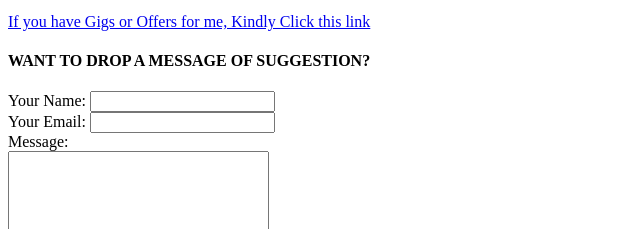
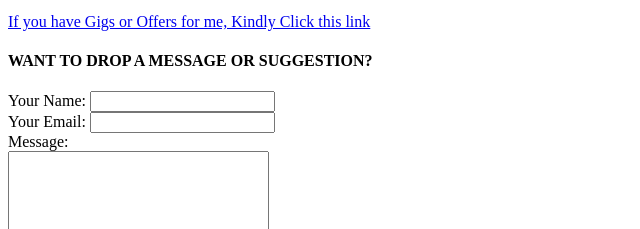
Before and after one commit to tmlxfx/personal-cv, a plain HTML site: page contact-me.html in a window 1280 px wide. Shown: the part 170-399 px from the top of the page, 0-640 px from the left. Drawn offline with Linux system fonts and the light colour scheme.

Commit message:
Update contact-me.html

```diff
--- a/contact-me.html
+++ b/contact-me.html
@@ -41,7 +41,7 @@
         >If you have Gigs or Offers for me, Kindly Click this link</a
       >
     </p>
-    <h4>WANT TO DROP A MESSAGE OF SUGGESTION?</h4>
+    <h4>WANT TO DROP A MESSAGE OR SUGGESTION?</h4>
     <form
       action="mailto:onyekachihector@gmail.com"
       method="post"
```
